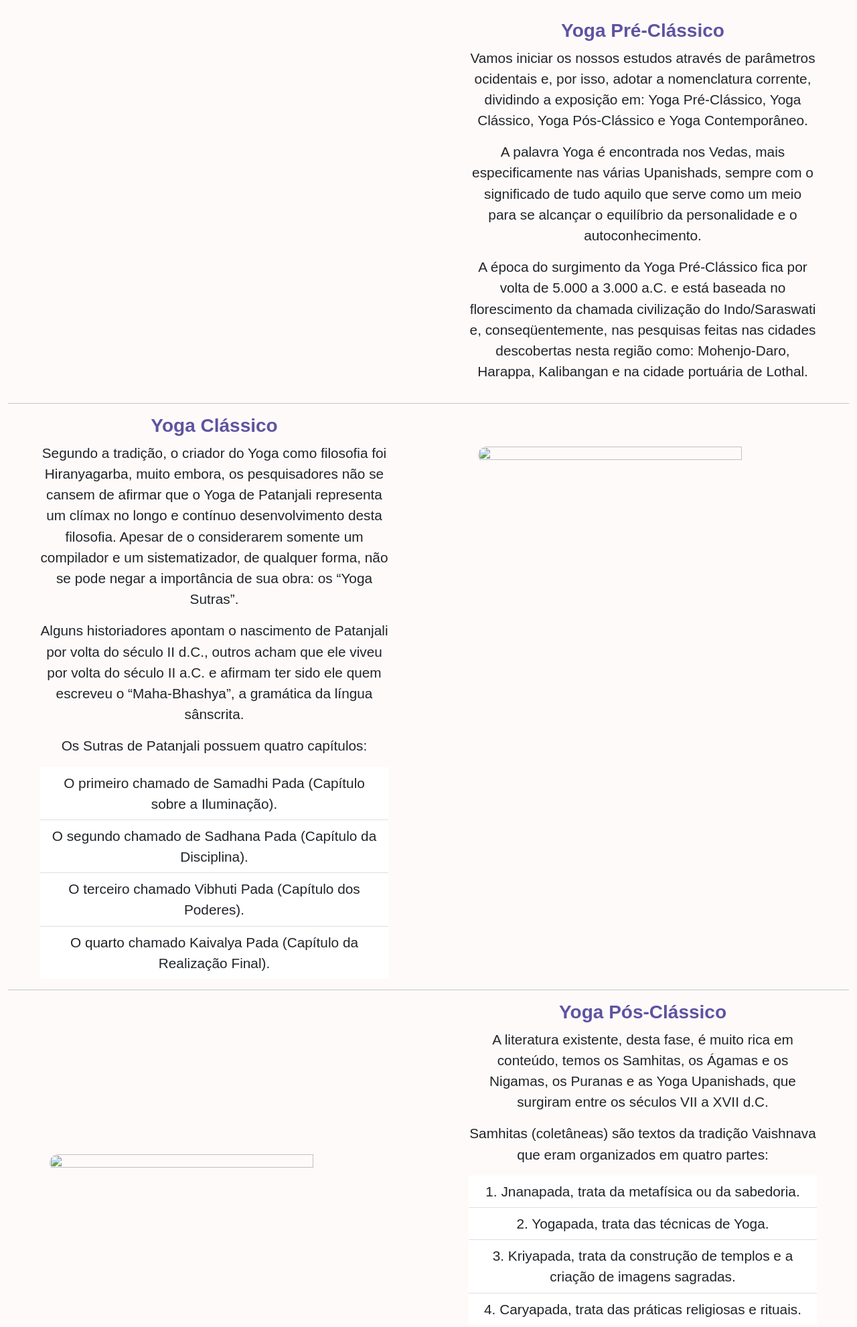
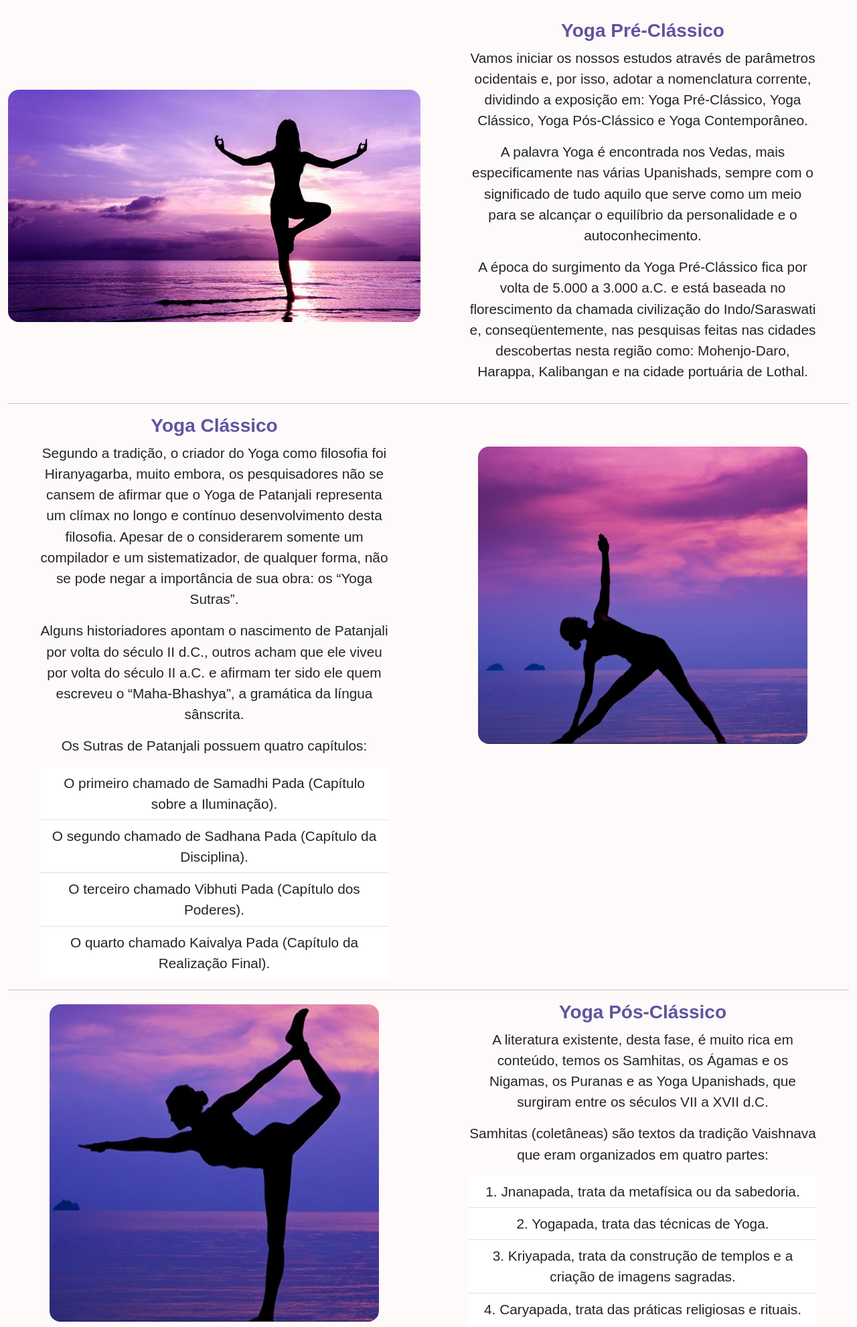
Before and after one commit to luisnreis/yogasite, a plain HTML site: page index.html in a window 1280 px wide. Shown: the part 980-2962 px from the top of the page at 67% size. Drawn offline with nearby package versions, Linux system fonts and the light colour scheme; the site is published under a folder, as on GitHub Pages, so addresses that start at the root find nothing; a web font is replaced by a local one.

Commit message:
Up de tudo - 27/02

```diff
--- a/index.html
+++ b/index.html
@@ -88,7 +88,7 @@
               <div class="row">
                 <div class="col-md-6 my-auto">
                     <div>
-                      <img src="/img/yoga1.jpg" alt="" class="roundedmy d-block img-fluid yogatype">
+                      <img src="img/yoga1.jpg" alt="" class="roundedmy d-block img-fluid yogatype">
                     </div>
                 </div>
                 <div class="col-md-6">
@@ -120,7 +120,7 @@
                 </div>
                 <div class="col-md-6">
                   <div>
-                    <img src="/img/yoga2.jpg" alt="" class="roundedmy d-block img-fluid yoga2 mx-auto mt-5">
+                    <img src="img/yoga2.jpg" alt="" class="roundedmy d-block img-fluid yoga2 mx-auto mt-5">
                   </div>
                 </div>
               </div>
@@ -130,7 +130,7 @@
               <div class="row">
                 <div class="col-md-6 my-auto">
                     <div>
-                      <img src="/img/yoga3.jpg" alt="" class="roundedmy d-block img-fluid yoga2 mx-auto">
+                      <img src="img/yoga3.jpg" alt="" class="roundedmy d-block img-fluid yoga2 mx-auto">
                     </div>
                 </div>
                 <div class="col-md-6">
@@ -159,7 +159,7 @@
                 <p class="text-center mx-5 pmaior">Kamadeva é representado, geralmente, como um belo jovem que segura um arco e uma flecha de flores.Viaja ao redor dos três mundos, como personificação da primavera, acompanhado de sua esposa Rati (significa prazer) e envolvido por suaves brisas. Em Bengala, não há imagens representando-o, mas é adorado por ocasião do casamento e os noivos pedem a ele felicidade no matrimônio e para a descendência.</p>
               </div>
               <div class="col-md-6">
-                <img src="/img/kamadeva.png" class="img-fluid d-block mx-auto roundedmy" alt="">
+                <img src="img/kamadeva.png" class="img-fluid d-block mx-auto roundedmy" alt="">
               </div>
             </div>
           </section>
@@ -168,7 +168,7 @@
             <div class="row">
               <h2 class="text-center roxin">Contato</h2>
               <div class="col-md-6 my-auto mx-auto">
-                <img src="/img/dire.svg" alt="" class="img-fluid cont d-block mx-auto">
+                <img src="img/dire.svg" alt="" class="img-fluid cont d-block mx-auto">
               </div>
               <div class="col-md-6">
                 <div class="py-5 my-5">
```
